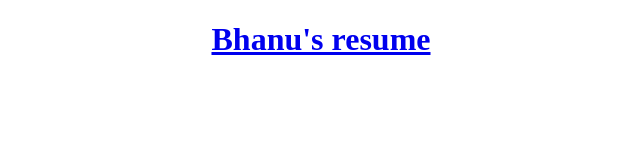
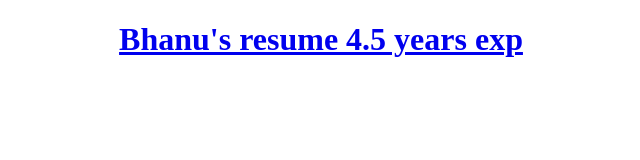
Before and after one commit to Bhanuchandar1998/Bhanuchandar1998.github.io, a plain HTML site: page index.html in a window 1280 px wide. Shown: the whole page, without its empty margins (319-959 px from the left). Drawn offline with Linux system fonts and the light colour scheme.

Commit message:
Update index.html
4.5

```diff
--- a/index.html
+++ b/index.html
@@ -7,7 +7,7 @@
   <body style="width:100%; height:100%; margin:0;">
     <object data='Bhanu_resume_4.5y.pdf' width="100%" height ="1200px">
       <center>
-        <H1><a href='Bhanu_resume_4.5y.pdf'>Bhanu's resume</a></H1>
+        <H1><a href='Bhanu_resume_4.5y.pdf'>Bhanu's resume 4.5 years exp</a></H1>
       </center>
     </object>
     <!-- <embed src="Bhanu_resume_4.5y.pdf" width="1700px" height="2000px"/> -->
```
